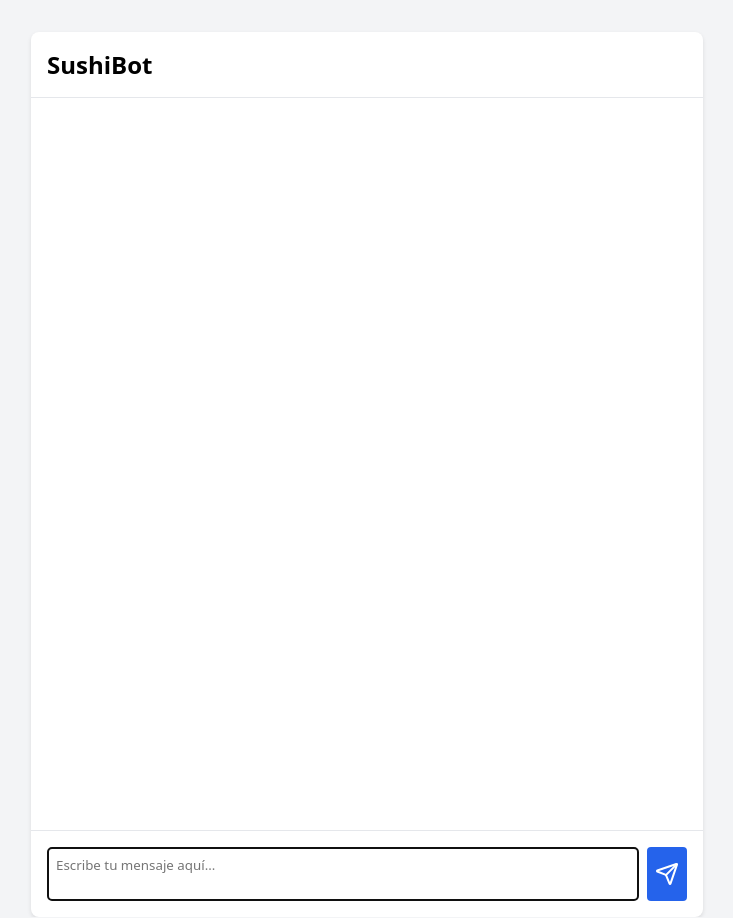
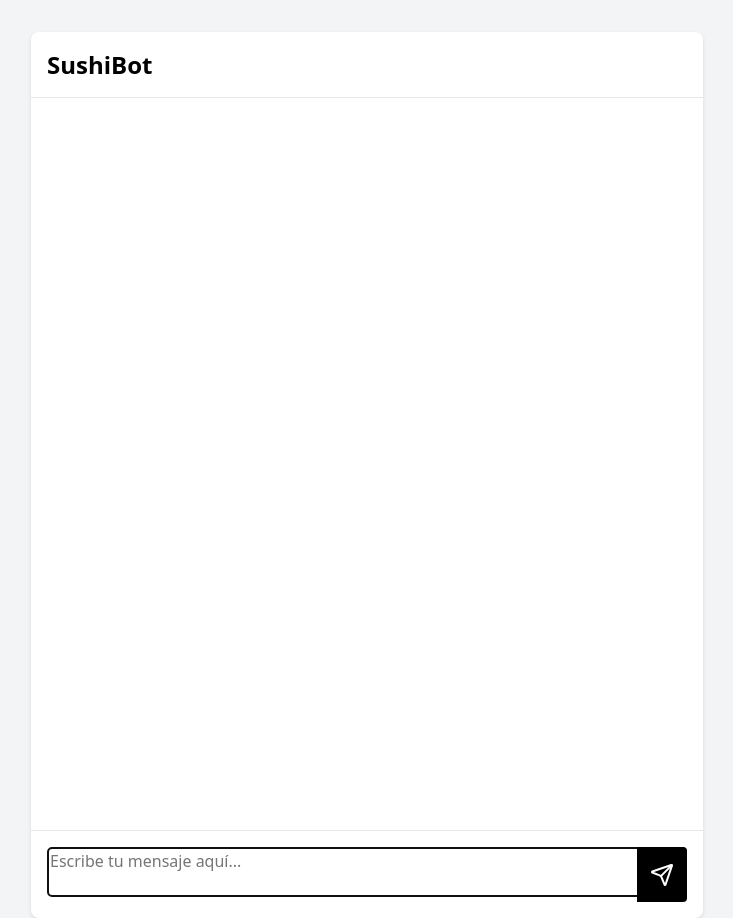
Before and after one commit to jfmisuraca/sushibot, a Next.js app: page / in a window 1280 px wide. Shown: the whole page, without its empty margins (273-1006 px from the left). Built offline with nearby package versions, Linux system fonts and the light colour scheme.

Commit message:
boton adentro del input

```diff
--- a/app/components/chat-interface.tsx
+++ b/app/components/chat-interface.tsx
@@ -115,6 +115,7 @@ export default function ChatInterface() {
       </div>
       <div className="chat-footer">
         <form onSubmit={handleSubmit} className="chat-form">
+          <div className="input-wrapper">
             <textarea
               ref={textareaRef}
               className="chat-input"
@@ -129,6 +130,7 @@ export default function ChatInterface() {
               <Send className="icon" />
               <span className="sr-only">Enviar mensaje</span>
             </button>
+          </div>
         </form>
       </div>
     </div>
--- a/styles/chat.css
+++ b/styles/chat.css
@@ -99,23 +99,35 @@
   width: 100%;
 }
 
+.input-wrapper {
+  position: relative;
+  width: 100%;
+}
+
 .chat-input {
-  flex: 1;
+  width: 100%;
   min-height: 50px;
-  padding: 0.5rem;
+  padding-right: 3rem;
   border: 1px solid var(--border);
   border-radius: 4px;
   resize: none;
   font-family: inherit;
+  font-size: 16px;
 }
 
 .send-button {
-  padding: 0.5rem;
-  background: var(--primary);
+  position: absolute;
+  right: 0;
+  top: 0;
+  bottom: 0;
+  width: 25%;
+  max-width: 50px;
+  background: black;
   color: white;
   border: none;
-  border-radius: 4px;
   cursor: pointer;
+  border-top-right-radius: 4px;
+  border-bottom-right-radius: 4px;
   display: flex;
   align-items: center;
   justify-content: center;
@@ -170,8 +182,4 @@
     padding: 0.5rem;
     box-shadow: 0 -2px 4px rgba(0, 0, 0, 0.1);
   }
-
-  .chat-input {
-    font-size: 16px;
-  }
 }
```
Lines whose indentation alone changed are shown as unchanged.
